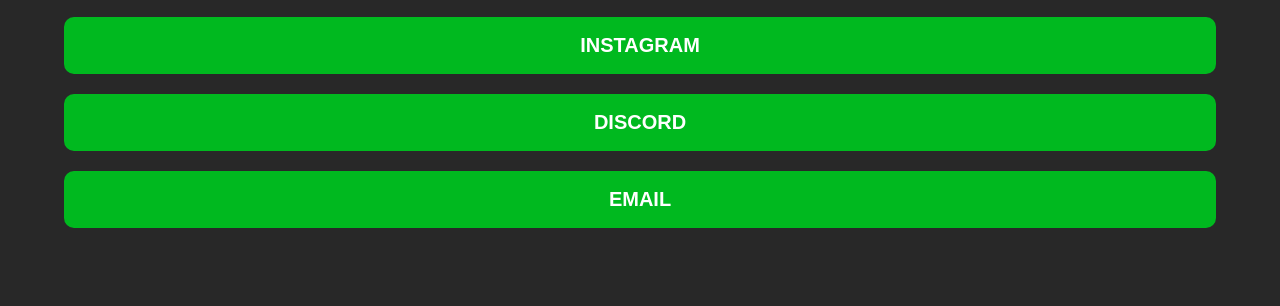
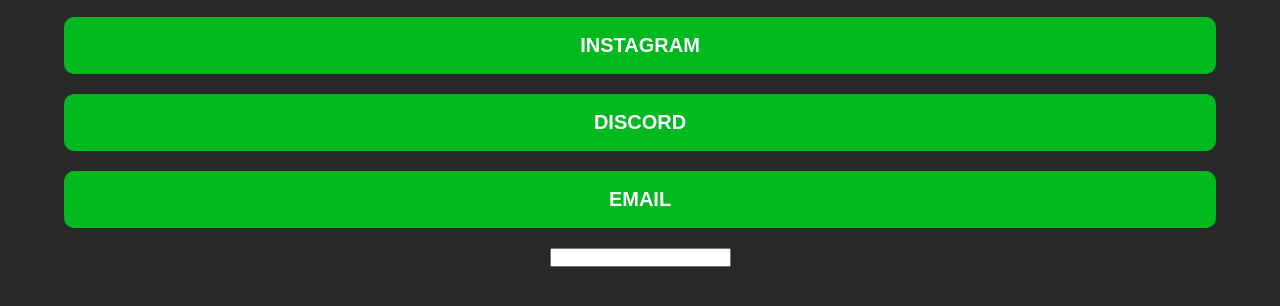
Before and after one commit to Malcriaduu/WeedLifee, a plain HTML site: page index.html in a window 1280 px wide. Shown: the part 258-564 px from the top of the page. Drawn offline with Linux system fonts and the light colour scheme.

Commit message:
Update index.html

```diff
--- a/index.html
+++ b/index.html
@@ -5,6 +5,8 @@
 	<meta name="viewport" content="width=device-width, initial-scale=1.0">
 	<title>Weed Lifee - malcriadu</title>
 	<link rel="stylesheet" href="style.css">
+
+
 </head>
 <body>
 	<div class="weedlifee">
@@ -13,6 +15,7 @@
 		<a href="https://www.instagram.com/eu.svam/">Instagram</a>
 		<a href="https://discord.gg/r6wsJBfTQP">Discord</a>
 		<a href="malcriadu@weedlifee.org">Email</a>
+		<input type="text"name="texto" />
 	</div>
 </body>
 </html>
```
